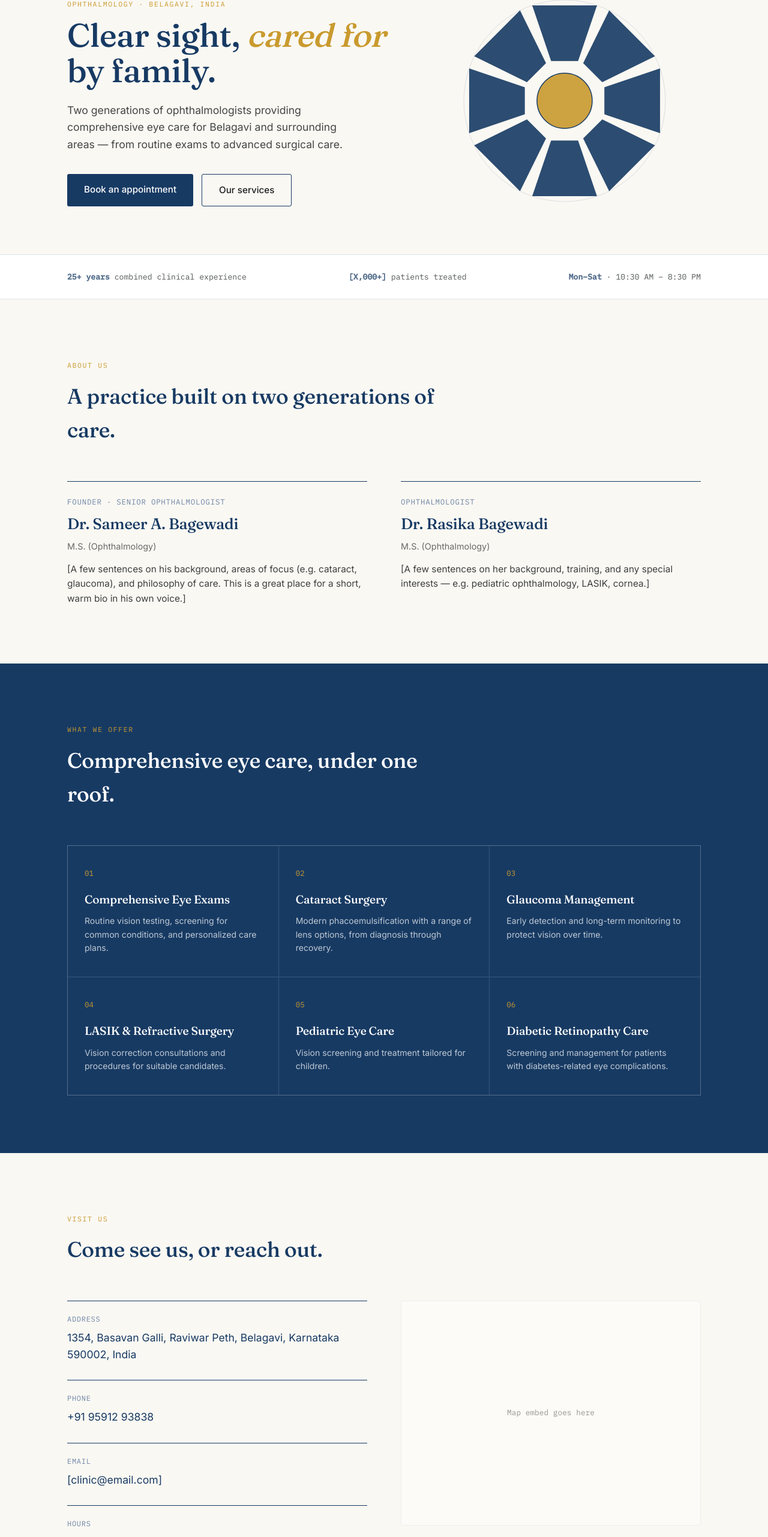
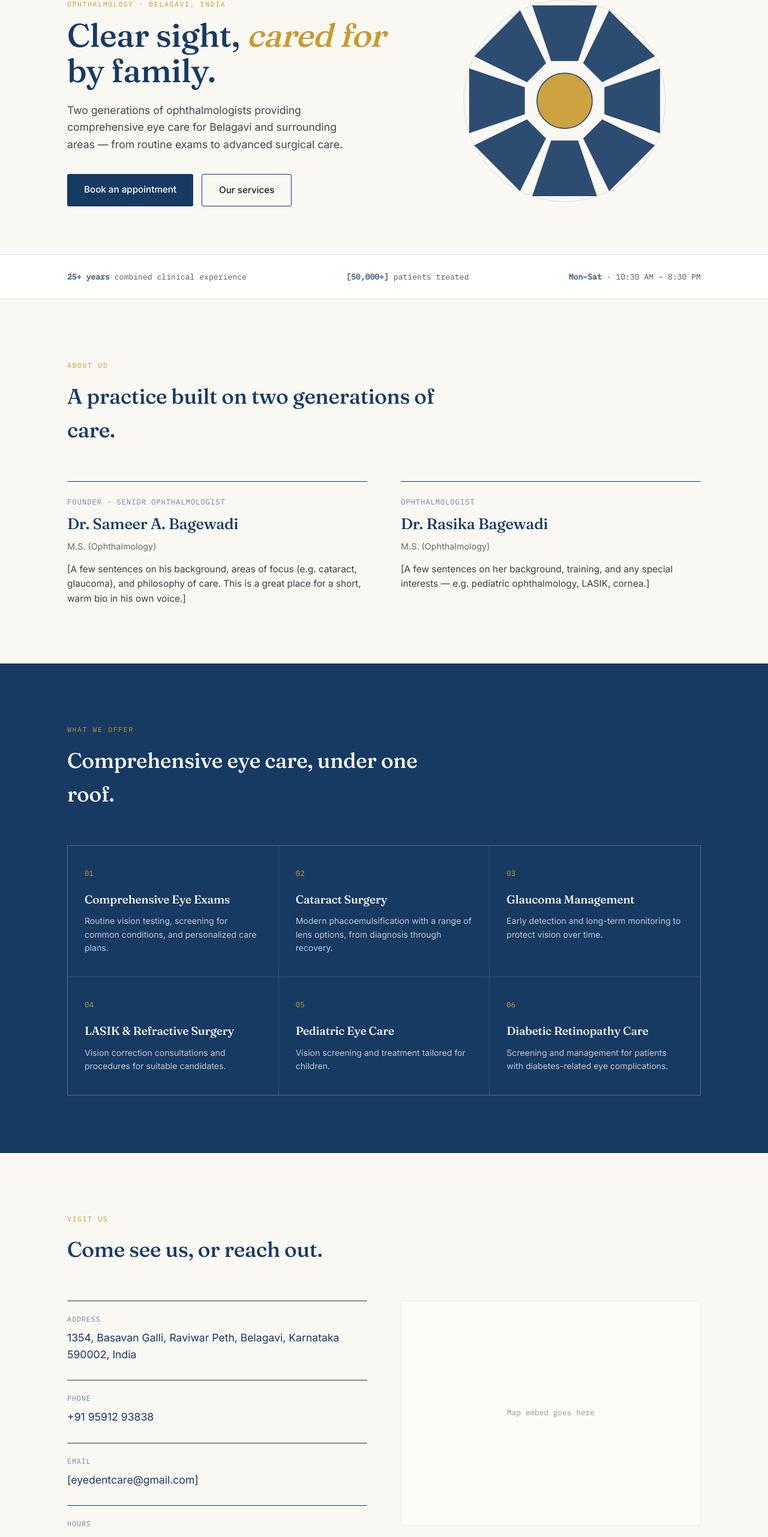
Before and after one commit to sanketbags/bagewadi-eye-care, a Next.js app: page / in a window 1280 px wide. Shown: the part 187-2749 px from the top of the page at 60% size. Built offline with nearby package versions, Linux system fonts and the light colour scheme; a web font is replaced by a local one.

Commit message:
Update content

```diff
--- a/components/Contact.js
+++ b/components/Contact.js
@@ -21,7 +21,7 @@ export default function Contact() {
             </div>
             <div className="contact-block">
               <span className="label">Email</span>
-              <div className="value">[clinic@email.com]</div>
+              <div className="value">[eyedentcare@gmail.com]</div>
             </div>
             <div className="contact-block">
               <span className="label">Hours</span>
--- a/components/Stats.js
+++ b/components/Stats.js
@@ -6,7 +6,7 @@ export default function Stats() {
           <b>25+ years</b> combined clinical experience
         </div>
         <div className="strip-item">
-          <b>[X,000+]</b> patients treated
+          <b>[50,000+]</b> patients treated
         </div>
         <div className="strip-item">
           <b>Mon–Sat</b> · 10:30 AM – 8:30 PM
```
